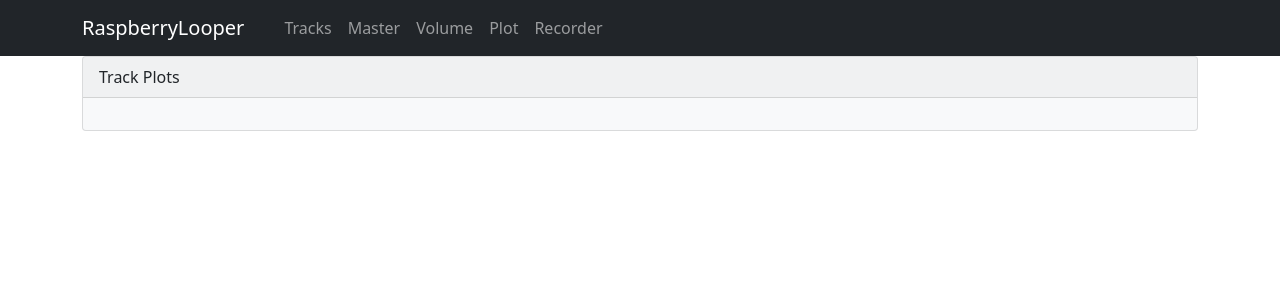
After one commit to igrek51/raspberry-looper, a Python web app: template templates/plot.html in a window 1280 px wide. The commit adds this page. Shown: the top 300 px of the page. Run offline with Jinja, Linux system fonts and the light colour scheme; the template is opened without the code that fills it, so the values that code supplies are empty.

Commit message:
Display track plots

```diff
--- a/looper/runner/api.py
+++ b/looper/runner/api.py
@@ -4,6 +4,7 @@ from fastapi import FastAPI
 from nuclear.sublog import log
 
 from looper.runner.looper import Looper
+from looper.runner.plot import generate_track_plot
 
 
 def setup_looper_endpoints(app: FastAPI, looper: Looper):
@@ -109,6 +110,11 @@ def setup_looper_endpoints(app: FastAPI, looper: Looper):
             'loudness': looper.tracks[track_id].compute_loudness(),
         }
 
+    # Track Plots
+    @app.get("/api/plot/track/{track_id}")
+    async def get_track_plot(track_id: int):
+        return generate_track_plot(looper.tracks[track_id], looper)
+
 
 
 async def _get_track_info(looper: Looper, track_id: int) -> Dict:
--- a/requirements-dev.txt
+++ b/requirements-dev.txt
@@ -1,4 +1,3 @@
 black==22.1.0
 jupyterlab==3.3.2
-matplotlib==3.5.1
 pytest
--- a/requirements.txt
+++ b/requirements.txt
@@ -6,3 +6,4 @@ pydub==0.25.1
 fastapi==0.75.0
 uvicorn[standard]==0.17.6
 jinja2==3.1.0
+matplotlib==3.5.1
--- a/templates/base.html
+++ b/templates/base.html
@@ -32,6 +32,9 @@
                         <a class="nav-link" href="/volume">Volume</a>
                     </li>
                     <li class="nav-item">
+                        <a class="nav-link" href="/plot">Plot</a>
+                    </li>
+                    <li class="nav-item">
                         <a class="nav-link" href="/recordings">Recorder</a>
                     </li>
                 </ul>
--- /dev/null
+++ b/templates/plot.html
@@ -0,0 +1,28 @@
+{% extends "base.html" %}
+
+{% block content %}
+<div class="container">
+
+    <div class="card bg-light mb-3">
+        <div class="card-header">Track Plots</div>
+        <div class="card-body">
+
+            {% for track_id in track_ids %}
+            <div class="card text-dark bg-light mb-3">
+                <div class="card-header">Track {{track_id}}</div>
+                <div class="card-body p-0">
+                    <img src="/api/plot/track/{{track_id}}" style="max-width: 100%;" />
+                </div>
+            </div>
+            {% endfor %}
+
+        </div>
+    </div>
+
+</div>
+{% endblock %}
+
+{% block extra_js %}
+<script>
+</script>
+{% endblock %}
```
Also changed, not shown: looper/runner/plot.py (added, +23 -0 lines), looper/runner/views.py (+7 -0 lines).
